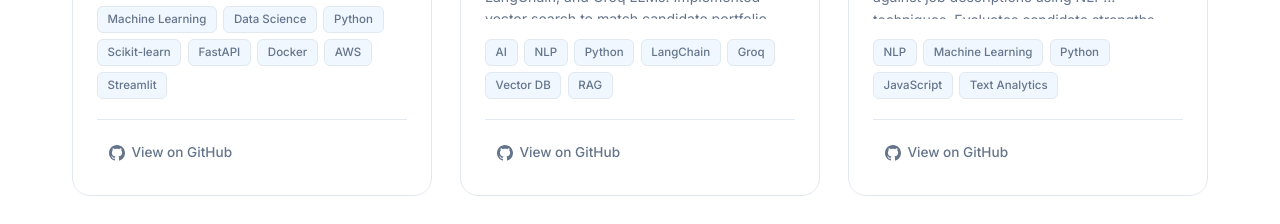
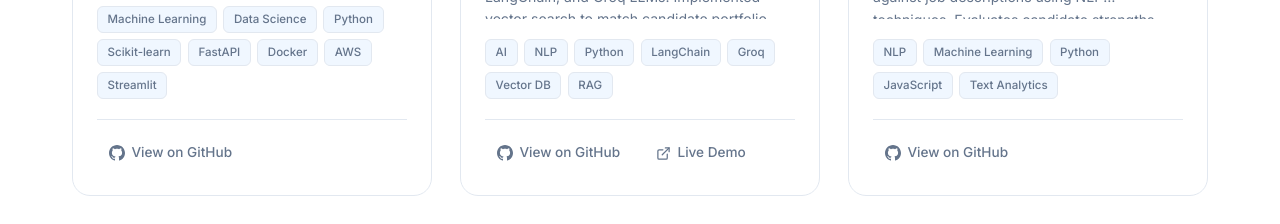
Before and after one commit to yogant18/portfolio-website, a Next.js app: page / in a window 1280 px wide. Shown: the part 3780-4004 px from the top of the page. Built offline with nearby package versions, Linux system fonts and the light colour scheme.

Commit message:
Add live demo link for CareerReach AI

```diff
--- a/src/data/projects.js
+++ b/src/data/projects.js
@@ -97,6 +97,7 @@ export const projects = [
     techStack: ["AI", "NLP", "Python", "LangChain", "Groq", "Vector DB", "RAG"],
     links: {
       github: "https://github.com/yogant18/CareerReach-AI-",
+      demo: "https://careerreach-ai.streamlit.app/",
     },
     featured: true,
   },
```
